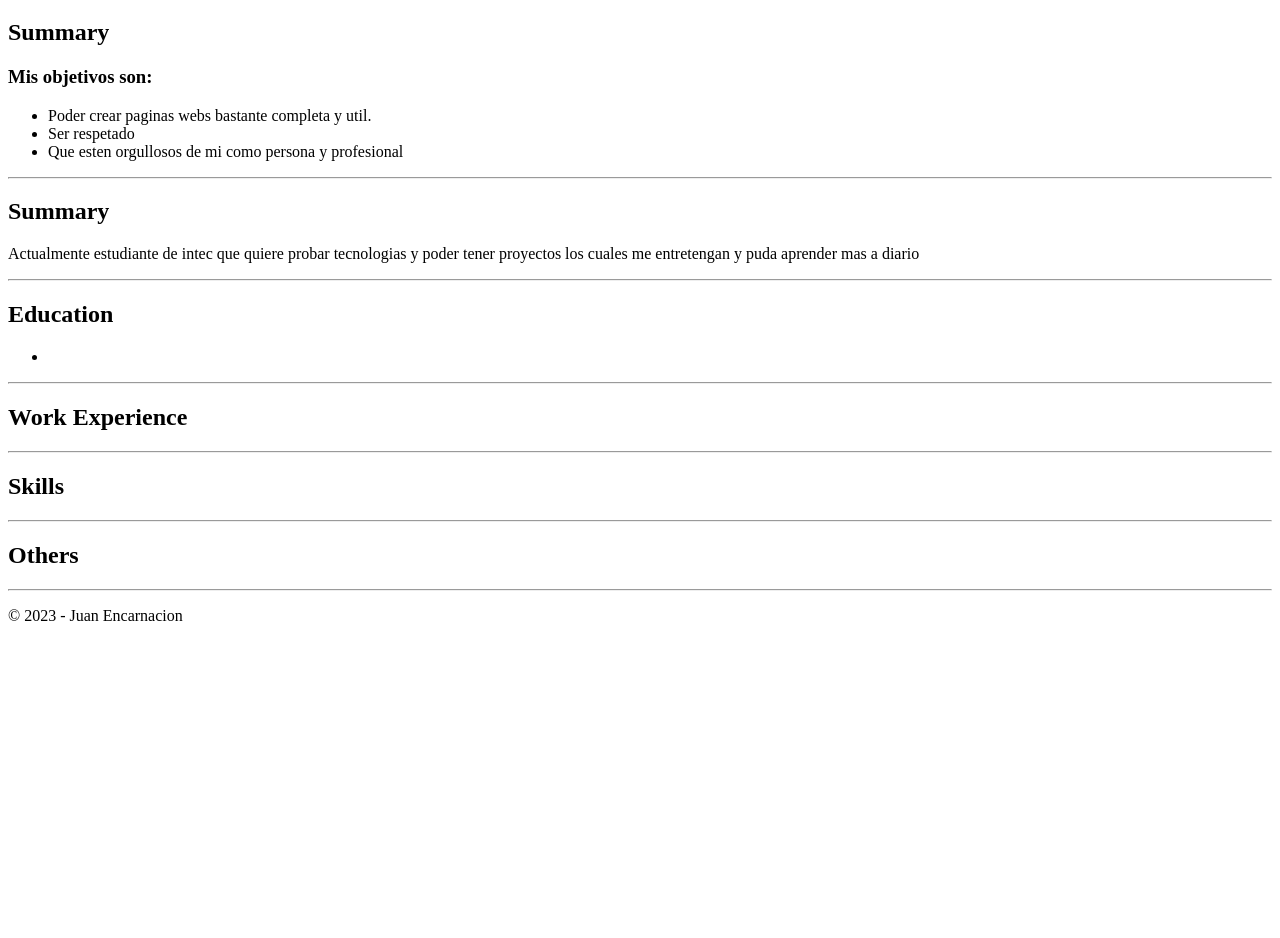
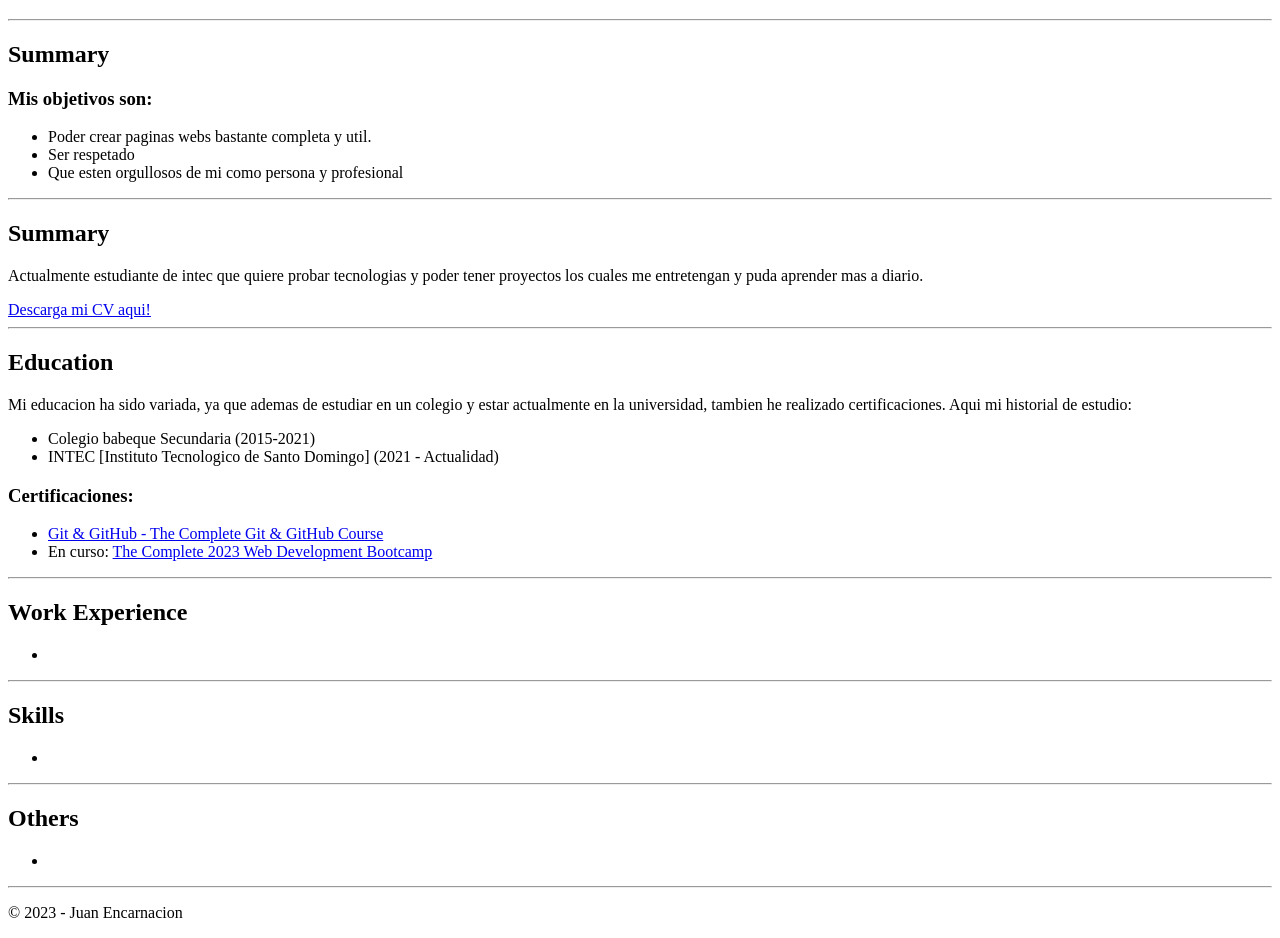
Before and after one commit to TheR3m1x/capstone_project, a plain HTML site: page index.html in a window 1280 px wide. Shown: the part 61-999 px from the top of the page. Before the commit the page ends 800 px from the top, so only its background shows below. Drawn offline with Linux system fonts and the light colour scheme.

Commit message:
Update contenido Summary y Education

```diff
--- a/index.html
+++ b/index.html
@@ -7,6 +7,8 @@
 </head>
 <body>
     <h1> Juan Encarnacion's Capstone Project</h1>
+
+    <hr>
 
     <h2>Summary</h2>
 
@@ -27,25 +29,56 @@
     <hr>
 
     <h2>Summary</h2>
-        <p>Actualmente estudiante de intec que quiere probar tecnologias y poder tener proyectos los cuales me entretengan y puda aprender mas a diario</p>
+        <p>Actualmente estudiante de intec que quiere probar tecnologias y poder tener proyectos los cuales me entretengan y puda aprender mas a diario.</p>
+
+        <a href="./assets/docs/CV - Juan Alejandro Encarnacion Ramirez.pdf">Descarga mi CV aqui!</a>
     <hr>
 
     <h2>Education</h2>
+        <p>Mi educacion ha sido variada, ya que ademas de estudiar en un colegio y estar actualmente en la universidad, tambien he realizado certificaciones.
+        Aqui mi historial de estudio:
+        </p>
+        <ul>
+            <li>Colegio babeque Secundaria (2015-2021)</li>
+            <li>INTEC [Instituto Tecnologico de Santo Domingo] (2021 - Actualidad)</li>
+        </ul>
+
+        <h3>Certificaciones:</h3>
+        <ul>
+            <li>
+                <a href="https://www.udemy.com/certificate/UC-acc84ac6-c8d5-47a4-ba28-628ec53c0241/
+                ">Git & GitHub - The Complete Git & GitHub Course
+            </a>
+            </li>
+            <li>
+                En curso: <a href="https://www.udemy.com/course/the-complete-web-development-bootcamp/">The Complete 2023 Web Development Bootcamp</a>
+            </li>
+        </ul>
+
+    <hr>
+
+    <h2>Work Experience</h2>
+        <p></p>
+        <h3></h3>
         <ul>
             <li></li>
         </ul>
     <hr>
 
-    <h2>Work Experience</h2>
-
-    <hr>
-
     <h2>Skills</h2>
-
+        <p></p>
+        <h3></h3>
+        <ul>
+            <li></li>
+        </ul>
     <hr>
 
     <h2>Others</h2>
-
+        <p></p>
+        <h3></h3>
+        <ul>
+            <li></li>
+        </ul>
 
 
     <hr>
```
